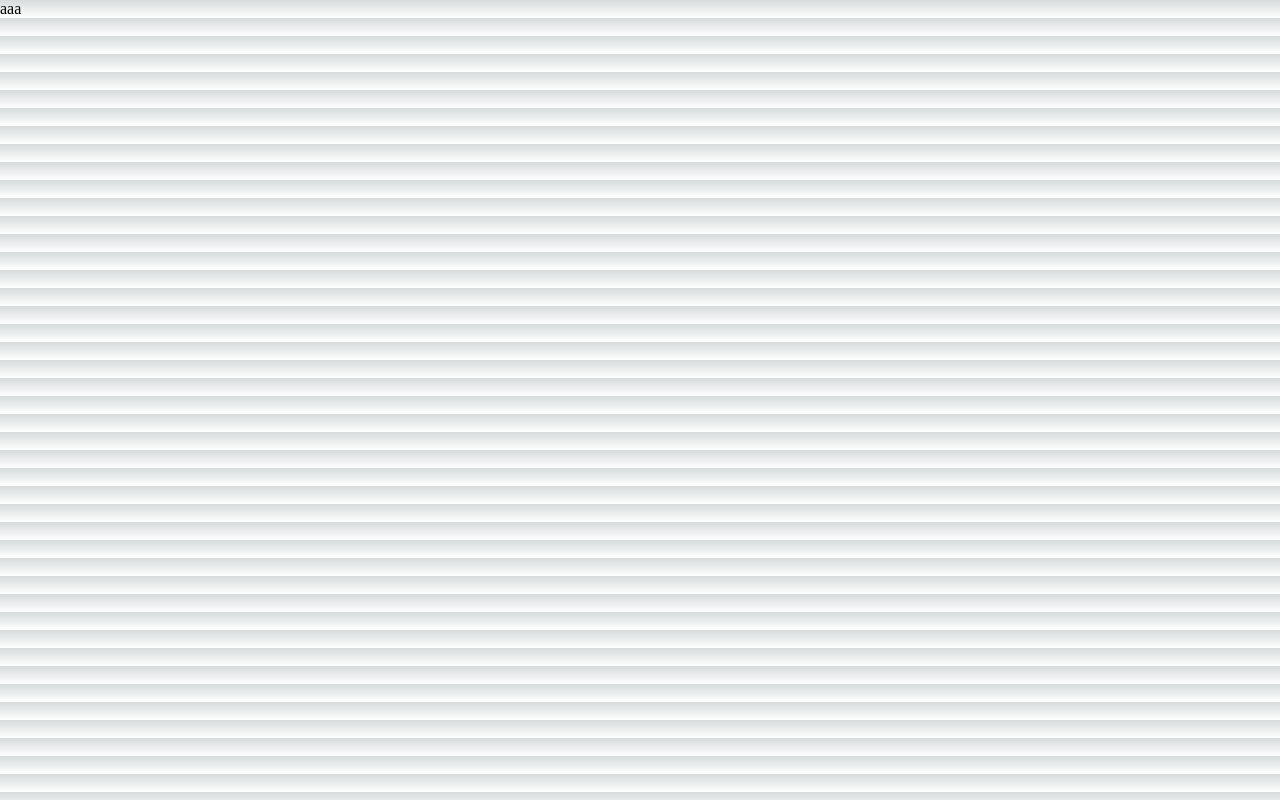
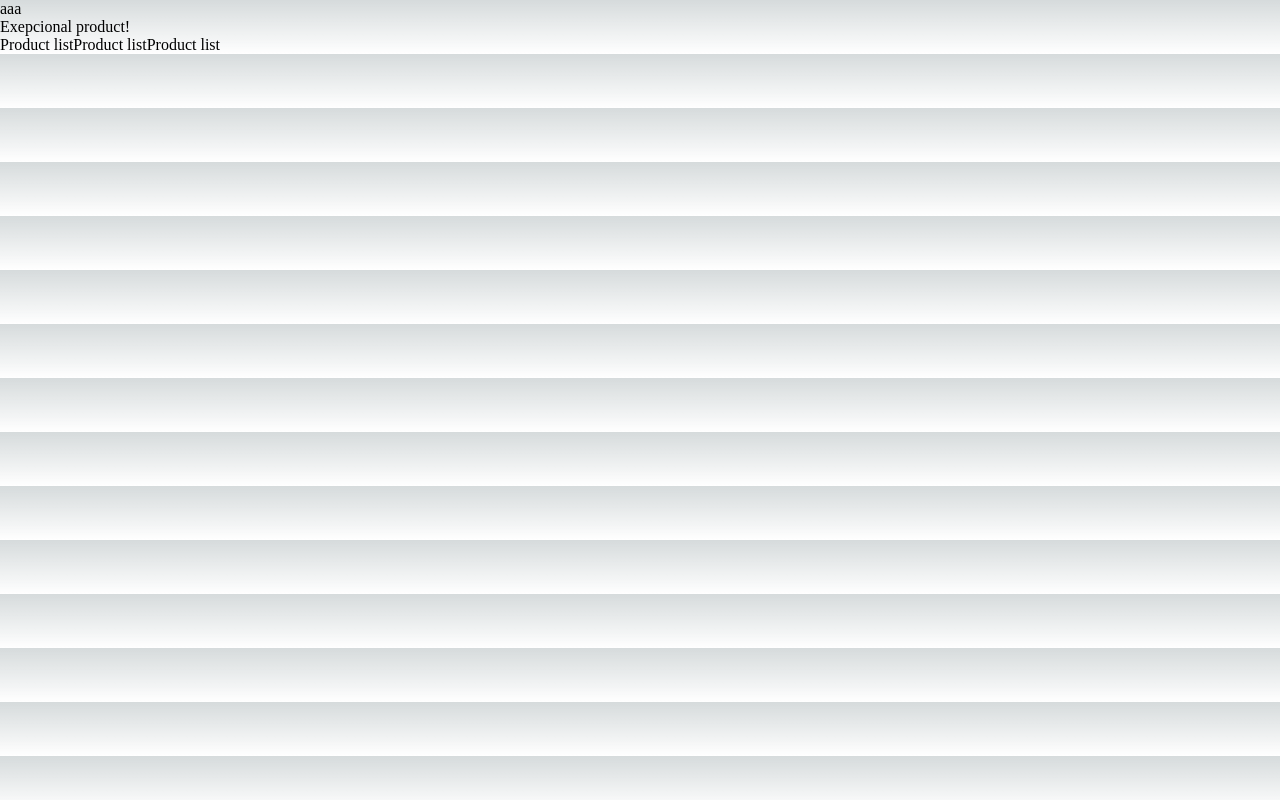
Before and after one commit to srtager555/e-commerce-prototype, a Next.js app: page / in a window 1280 px wide. Built offline with nearby package versions, Linux system fonts and the light colour scheme.

Commit message:
Main features added

```diff
--- a/src/pages/index.tsx
+++ b/src/pages/index.tsx
@@ -2,6 +2,8 @@ import Head from "next/head";
 import Image from "next/image";
 import { Inter } from "next/font/google";
 import styles from "@/styles/Home.module.css";
+import { FeaturedProduct } from "@/components/home/FeaturedProduct";
+import { ProductList } from "@/components/home/ProductList";
 
 const inter = Inter({ subsets: ["latin"] });
 
@@ -14,6 +16,10 @@ export default function Home() {
 				<meta name="viewport" content="width=device-width, initial-scale=1" />
 				<link rel="icon" href="https://i.ibb.co/X5Wg7S5/kda.jpg" />
 			</Head>
+			<FeaturedProduct />
+			<ProductList />
+			<ProductList />
+			<ProductList />
 		</>
 	);
 }
```
